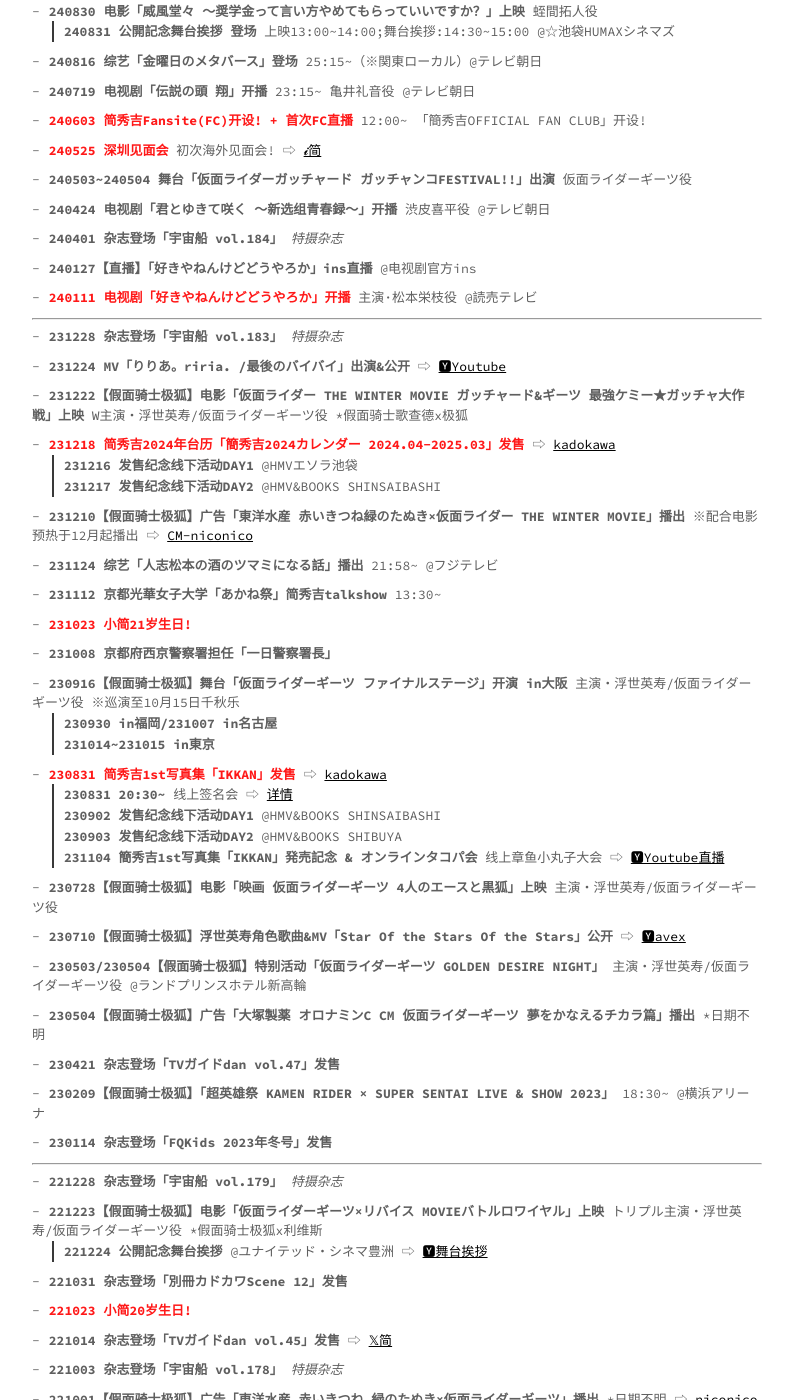
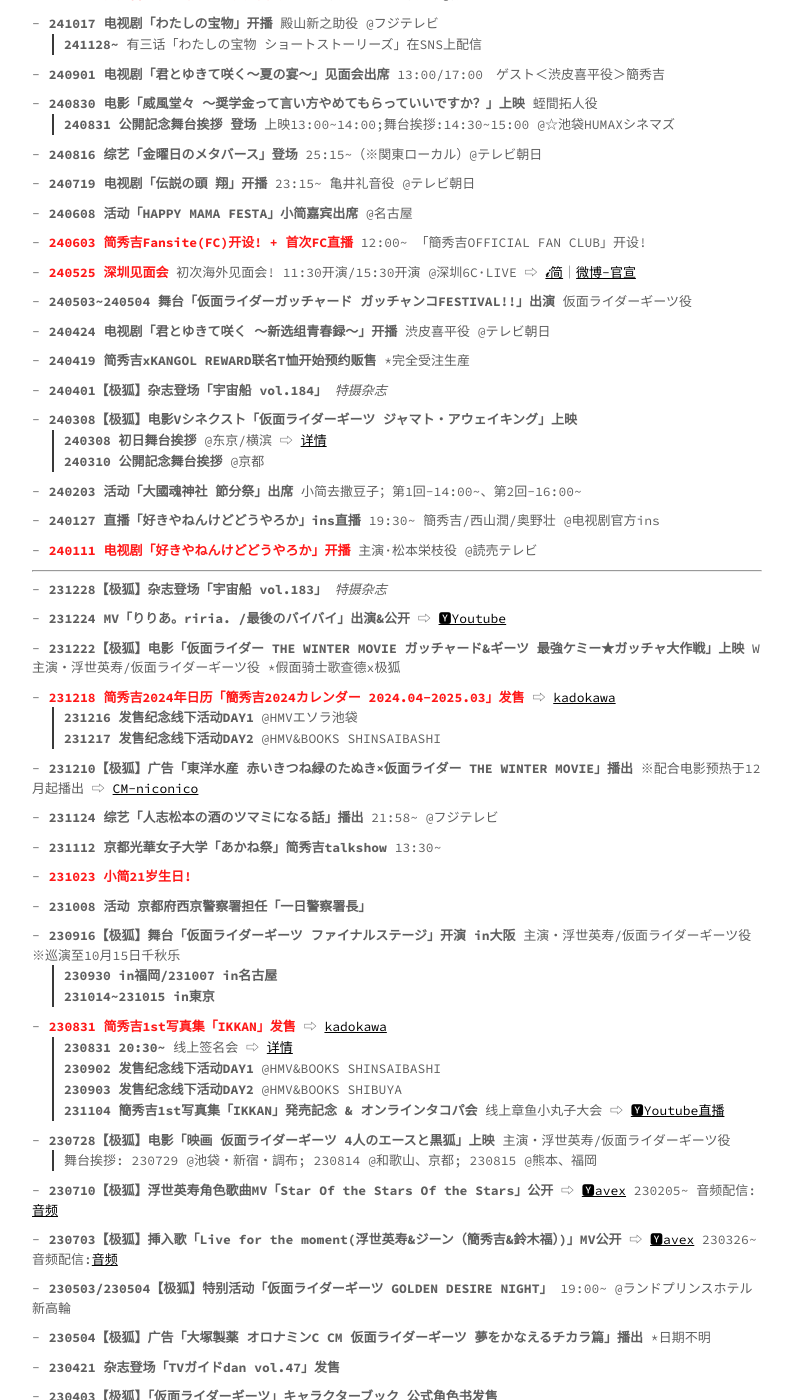
Before and after one commit to eri329/hidekou, a Jekyll site: the page built from solo.md, in a window 1280 px wide and 1400 px high, scrolled down 6871 px. Shown: the whole window, without its empty margins (243-1036 px from the left). Built offline with Jekyll 4.4.1, drawn with Linux system fonts in a browser that asks for light colours; comment, search, counter and statistics services are not loaded; some of the changed text lies outside the part shown.

Commit message:
backfill hideyoshi X

```diff
--- a/solo.md
+++ b/solo.md
@@ -267,8 +267,11 @@ permalink: /solo/
 * **250420 小简退社**{: .text-red} ボックスコーポレーション(Box Corporation) ⇨ [𝕏简](https://x.com/kan_hideyoshi/status/1913886238177968407)
 * **250413 香港见面会**{: .text-red}
 <!-- ⇨ [𝓲简1](https://www.instagram.com/p/DIawW0FzF_u/)｜[𝓲简2](https://www.instagram.com/p/DIdsugwTV4P/) -->
+* **250304 开设微博!**
 * **250214 电影「BATTLE KING!! Map of The Mind -序奏・終奏-」上映** 山縣朱雀役
     > **250129 完成披露上映会** ⇨ [🆈舞台挨拶](https://www.youtube.com/watch?v=d1of7raSVss)
+    > **250205 舞台挨拶リレー2日目** 日期为猜测(因为小简发了X)
+    > **250222 舞台挨拶リレー6日目** @ユナイテッド・シネマ豊洲
 <!-- ｜[𝓲简](https://www.instagram.com/p/DFaJ_8zTkdj/) -->
 * **250124 综艺「酒のツマミになる話」播出** @フジテレビ
 * **250111 综艺「芸能人が本気で考えた！ドッキリGP」播出**「化け猫の島」@フジテレビ
@@ -278,7 +281,7 @@ permalink: /solo/
 * **241220 电影「【推しの子】 -The Final Act-」上映** 鳴嶋メルト役
 * **241205 电视剧「あざとくて何が悪いの？あざと连ドラ」第5话~登场** 24:45~ @テレビ朝日
 * **241128 电视剧「【推しの子】」上线** 21:00~ 鳴嶋メルト役 @Amazon Prime Video
-* **241110 简秀吉2025年台历发售+纪念活动**{: .text-red} 线上&线下活动均有 @TSUTAYA SHIBUYA ⇨ [活动](https://shibuyatsutaya.tsite.jp/article/446.html)
+* **241110 简秀吉2025年日历发售+纪念活动**{: .text-red} 线上&线下活动均有 @TSUTAYA SHIBUYA ⇨ [活动](https://shibuyatsutaya.tsite.jp/article/446.html)
 <!-- ｜[𝓲简](https://www.instagram.com/p/DCL-w4ATLjV/) -->
 * **241109 综艺「芸能人が本気で考えた！ドッキリGP」播出**「ヒーロー俳優は悪者からアイドルを助けるか？」@フジテレビ
 * **241030 书籍「サンナムジャ ヤンキー男子がK-POPに出会って人生が変わった件」封面模特** ⇨ [𝕏封面](https://x.com/kan_hideyoshi/status/1851563517700387078)
@@ -287,34 +290,42 @@ permalink: /solo/
 * **241023 小简22岁生日!**{: .text-red}
 * **241020 简秀吉22岁东京生日会&见面会**{: .text-red} 13:30開演／17:00開演 @青山グランドホール
 * **241017 电视剧「わたしの宝物」开播** 殿山新之助役 @フジテレビ
+    > **241128~** 有三话「わたしの宝物 ショートストーリーズ」在SNS上配信
 * **240901 电视剧「君とゆきて咲く～夏の宴～」见面会出席** 13:00/17:00　ゲスト＜渋皮喜平役＞簡秀吉
 * **240830 电影「威風堂々 〜奨学金って言い方やめてもらっていいですか？」上映** 蛭間拓人役
     > **240831 公開記念舞台挨拶 登场** 上映13:00~14:00;舞台挨拶:14:30~15:00 @☆池袋HUMAXシネマズ
 * **240816 综艺「金曜日のメタバース」登场** 25:15~（※関東ローカル）@テレビ朝日
 * **240719 电视剧「伝説の頭 翔」开播** 23:15~ 亀井礼音役 @テレビ朝日
-<!-- * 240608 小简发ins说今天很感谢大家，很幸福？https://www.instagram.com/p/C781n7Ky0S0/ -->
+* **240608 活动「HAPPY MAMA FESTA」小简嘉宾出席** @名古屋
 * **240603 简秀吉Fansite(FC)开设! + 首次FC直播**{: .text-red} 12:00~ 「簡秀吉OFFICIAL FAN CLUB」开设!
-* **240525 深圳见面会**{: .text-red} 初次海外见面会! ⇨ [𝓲简](https://www.instagram.com/p/C7Y5TyBy_Ni/)
+* **240525 深圳见面会**{: .text-red} 初次海外见面会! 11:30开演/15:30开演 @深圳6C·LIVE ⇨ [𝓲简](https://www.instagram.com/p/C7Y5TyBy_Ni/)｜[微博-官宣](https://weibo.com/6176975753/5016990470639157)
 * **240503~240504 舞台「仮面ライダーガッチャード ガッチャンコFESTIVAL!!」出演** 仮面ライダーギーツ役
 * **240424 电视剧「君とゆきて咲く 〜新选组青春録〜」开播** 渋皮喜平役 @テレビ朝日
-* **240401 杂志登场「宇宙船 vol.184」** *特摄杂志*
-* **240127【直播】「好きやねんけどどうやろか」ins直播** @电视剧官方ins
+* **240419 简秀吉xKANGOL REWARD联名T恤开始预约贩售** *完全受注生産
+* **240401【极狐】杂志登场「宇宙船 vol.184」** *特摄杂志*
+<!-- * **240329【假面骑士极狐】综艺「特撮ヒーロー俳優変身旅第２弾」播出** 20:00~ -->
+* **240308【极狐】电影Vシネクスト「仮面ライダーギーツ ジャマト・アウェイキング」上映**
+    > **240308 初日舞台挨拶** @东京/横滨 ⇨ [详情](https://kitamuraryo.com/contents/714896)
+    > **240310 公開記念舞台挨拶** @京都
+* **240203 活动「大國魂神社 節分祭」出席** 小简去撒豆子；第1回-14:00~、第2回-16:00~
+* **240127 直播「好きやねんけどどうやろか」ins直播** 19:30~ 簡秀吉/西山潤/奥野壮 @电视剧官方ins
 * **240111 电视剧「好きやねんけどどうやろか」开播**{: .text-red} 主演·松本栄枝役 @読売テレビ
 <!-- * 240106 新年明けまして大ヒット御礼舞台挨拶有り難う御座いました！https://www.instagram.com/p/C1wPEyvy03W/ -->
 
 ---
-* **231228 杂志登场「宇宙船 vol.183」** *特摄杂志*
+* **231228【极狐】杂志登场「宇宙船 vol.183」** *特摄杂志*
 * **231224 MV「りりあ。riria. /最後のバイバイ」出演&公开** ⇨ [🆈Youtube](https://www.youtube.com/watch?v=dkqt-QZV1R8)
-* **231222【假面骑士极狐】电影「仮面ライダー THE WINTER MOVIE ガッチャード&ギーツ 最強ケミー★ガッチャ大作戦」上映** W主演・浮世英寿/仮面ライダーギーツ役 *假面骑士歌查德x极狐
-* **231218 简秀吉2024年台历「簡秀吉2024カレンダー 2024.04-2025.03」发售**{: .text-red} ⇨ [kadokawa](https://www.kadokawa.co.jp/product/322308001355/)
+* **231222【极狐】电影「仮面ライダー THE WINTER MOVIE ガッチャード&ギーツ 最強ケミー★ガッチャ大作戦」上映** W主演・浮世英寿/仮面ライダーギーツ役 *假面骑士歌查德x极狐
+* **231218 简秀吉2024年日历「簡秀吉2024カレンダー 2024.04-2025.03」发售**{: .text-red} ⇨ [kadokawa](https://www.kadokawa.co.jp/product/322308001355/)
     > **231216 发售纪念线下活动DAY1** @HMVエソラ池袋
     > **231217 发售纪念线下活动DAY2** @HMV&BOOKS SHINSAIBASHI
-* **231210【假面骑士极狐】广告「東洋水産 赤いきつね緑のたぬき×仮面ライダー THE WINTER MOVIE」播出** ※配合电影预热于12月起播出 ⇨ [CM-niconico](https://www.nicovideo.jp/watch/sm43128105)
+* **231210【极狐】广告「東洋水産 赤いきつね緑のたぬき×仮面ライダー THE WINTER MOVIE」播出** ※配合电影预热于12月起播出 ⇨ [CM-niconico](https://www.nicovideo.jp/watch/sm43128105)
 * **231124 综艺「人志松本の酒のツマミになる話」播出** 21:58~ @フジテレビ
+<!-- * **231112【假面骑士极狐】综艺「特撮ヒーロー俳優変身旅」播出** 10:00~ -->
 * **231112 京都光華女子大学「あかね祭」简秀吉talkshow** 13:30~
 * **231023 小简21岁生日!**{: .text-red}
-* **231008 京都府西京警察署担任「一日警察署長」**
-* **230916【假面骑士极狐】舞台「仮面ライダーギーツ ファイナルステージ」开演 in大阪** 主演・浮世英寿/仮面ライダーギーツ役 ※巡演至10月15日千秋乐
+* **231008 活动 京都府西京警察署担任「一日警察署長」**
+* **230916【极狐】舞台「仮面ライダーギーツ ファイナルステージ」开演 in大阪** 主演・浮世英寿/仮面ライダーギーツ役 ※巡演至10月15日千秋乐
     > **230930 in福岡/231007 in名古屋**
     > **231014~231015 in東京**
 * **230831 简秀吉1st写真集「IKKAN」发售**{: .text-red} ⇨ [kadokawa](https://www.kadokawa.co.jp/product/322303002114/)
@@ -322,35 +333,39 @@ permalink: /solo/
     > **230902 发售纪念线下活动DAY1** @HMV&BOOKS SHINSAIBASHI
     > **230903 发售纪念线下活动DAY2** @HMV&BOOKS SHIBUYA
     > **231104 簡秀吉1st写真集「IKKAN」発売記念 & オンラインタコパ会** 线上章鱼小丸子大会 ⇨ [🆈Youtube直播](https://www.youtube.com/watch?v=wliaq_CDfog)
-* **230728【假面骑士极狐】电影「映画 仮面ライダーギーツ 4人のエースと黒狐」上映** 主演・浮世英寿/仮面ライダーギーツ役
-<!-- 舞台挨拶&トークショー有り難う御座いました🦊 和歌山、京都、熊本、福岡 8/15小简发ins -->
-* **230710【假面骑士极狐】浮世英寿角色歌曲&MV「Star Of the Stars Of the Stars」公开** ⇨ [🆈avex](https://www.youtube.com/watch?v=mdt1y-UKPqw)
-* **230503/230504【假面骑士极狐】特别活动「仮面ライダーギーツ GOLDEN DESIRE NIGHT」** 主演・浮世英寿/仮面ライダーギーツ役 @ランドプリンスホテル新高輪
-* **230504【假面骑士极狐】广告「大塚製薬 オロナミンC CM 仮面ライダーギーツ 夢をかなえるチカラ篇」播出** *日期不明
+<!-- * **230819【直播】ins直播** https://x.com/kan_hideyoshi/status/1692481472928809406 -->
+* **230728【极狐】电影「映画 仮面ライダーギーツ 4人のエースと黒狐」上映** 主演・浮世英寿/仮面ライダーギーツ役
+    > 舞台挨拶: 230729 @池袋・新宿・調布; 230814 @和歌山、京都; 230815 @熊本、福岡
+* **230710【极狐】浮世英寿角色歌曲MV「Star Of the Stars Of the Stars」公开** ⇨ [🆈avex](https://www.youtube.com/watch?v=mdt1y-UKPqw) 230205~ 音频配信:[音频](https://avex.lnk.to/KR_GEATS_Character_Song)
+* **230703【极狐】挿入歌「Live for the moment(浮世英寿&ジーン（簡秀吉&鈴木福）)」MV公开** ⇨ [🆈avex](https://www.youtube.com/watch?v=tacuH8uodxg) 230326~ 音频配信:[音频](https://avex.lnk.to/KR_GEATS_Liveforthemoment)
+* **230503/230504【极狐】特别活动「仮面ライダーギーツ GOLDEN DESIRE NIGHT」** 19:00~ @ランドプリンスホテル新高輪
+* **230504【极狐】广告「大塚製薬 オロナミンC CM 仮面ライダーギーツ 夢をかなえるチカラ篇」播出** *日期不明
 * **230421 杂志登场「TVガイドdan vol.47」发售**
-* **230209【假面骑士极狐】「超英雄祭 KAMEN RIDER × SUPER SENTAI LIVE & SHOW 2023」** 18:30~ @横浜アリーナ
+* **230403【极狐】「仮面ライダーギーツ」キャラクターブック 公式角色书发售**
+* **230329 杂志登场「TV LIFE 4/14号」发售**
+* **230209【极狐】「超英雄祭 KAMEN RIDER × SUPER SENTAI LIVE & SHOW 2023」** 18:30~ @横浜アリーナ
 * **230114 杂志登场「FQKids 2023年冬号」发售**
 
 ---
-* **221228 杂志登场「宇宙船 vol.179」** *特摄杂志*
-* **221223【假面骑士极狐】电影「仮面ライダーギーツ×リバイス MOVIEバトルロワイヤル」上映** トリプル主演・浮世英寿/仮面ライダーギーツ役 *假面骑士极狐x利维斯
+* **221228【极狐】杂志登场「宇宙船 vol.179」** *特摄杂志*
+* **221223【极狐】电影「仮面ライダーギーツ×リバイス MOVIEバトルロワイヤル」上映** トリプル主演・浮世英寿/仮面ライダーギーツ役 *假面骑士极狐x利维斯
     > **221224 公開記念舞台挨拶** @ユナイテッド・シネマ豊洲 ⇨ [🆈舞台挨拶](https://www.youtube.com/watch?v=0viXToUNZY8)
 * **221031 杂志登场「別冊カドカワScene 12」发售**
 * **221023 小简20岁生日!**{: .text-red}
 * **221014 杂志登场「TVガイドdan vol.45」发售** ⇨ [𝕏简](https://x.com/kan_hideyoshi/status/1581225815052021760)
-* **221003 杂志登场「宇宙船 vol.178」** *特摄杂志*
-* **221001【假面骑士极狐】广告「東洋水産 赤いきつね 緑のたぬき×仮面ライダーギーツ」播出** *日期不明 ⇨ [niconico](https://www.nicovideo.jp/watch/sm41396792)
+* **221003【极狐】杂志登场「宇宙船 vol.178」** *特摄杂志*
+* **221001【极狐】广告「東洋水産 赤いきつね 緑のたぬき×仮面ライダーギーツ」播出** *日期不明 ⇨ [niconico](https://www.nicovideo.jp/watch/sm41396792)
 * **220928 杂志登场「ACTIMAGE Vol.001」发售**
 * **220921 杂志登场「JUNON 11月号」发售**
 * **220909 杂志登场「アニメージュ 10月号」发售**
 * **220909 杂志登场「宝島社MonoMax 10月号」发售**
 * **220909 电影「HiGH&LOW THE WORST X」上映** 出演
-* **220904【假面骑士极狐】电视剧「仮面ライダーギーツ」开播**{: .text-red} 主演・浮世英寿/仮面ライダーギーツ役 @テレビ朝日
-* **220901【假面骑士极狐】广告「丸大食品 仮面ライダーギーツ フィッシュソーセージ&ウインナー」播出** *日期不明
+* **220904【极狐】电视剧「仮面ライダーギーツ」开播**{: .text-red} 主演・浮世英寿/仮面ライダーギーツ役 @テレビ朝日
+* **220901【极狐】广告「丸大食品 仮面ライダーギーツ フィッシュソーセージ&ウインナー」播出** *日期不明
 * **220828 电视剧「仮面ライダーリバイス 最终话」播出** 浮世英寿役 @テレビ朝日 *假面骑士利维斯
 * **220824 杂志登场「月刊TVガイド 10月号」发售**
-* **220807 开设twitter**
-* **220807【假面骑士极狐】「仮面ライダーギーツ』制作発表会見** ⇨ [🆈制作发表](https://www.youtube.com/watch?v=zArj8Cy-Jxk)
+* **220807 开设twitter** 是为了宣传极狐开的
+* **220807【极狐】「仮面ライダーギーツ』制作発表会見** ⇨ [🆈制作发表](https://www.youtube.com/watch?v=zArj8Cy-Jxk)
 * **220722 电影「劇場版 仮面ライダーリバイス バトルファミリア」上映** 仮面ライダーギーツ役（声のみ）*假面骑士利维斯；极狐声音出演
 * **220413 电视剧「ナンバMG5」开播** 櫻井拓郎役 @フジテレビ
 * **220318 电影「あしたのわたしへ 私の卒業-第3期-」上映** 藤倉将人役
```
Also changed, not shown: category.md (+1 -0 lines), changelog.md.
